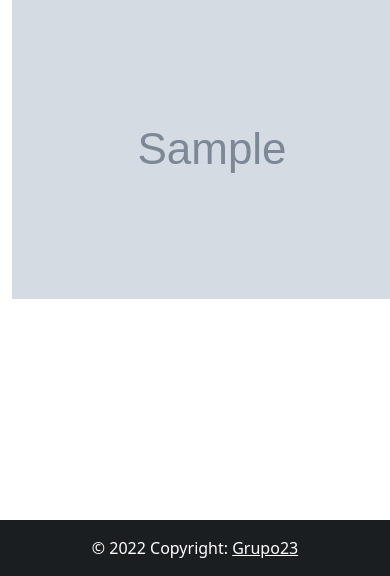
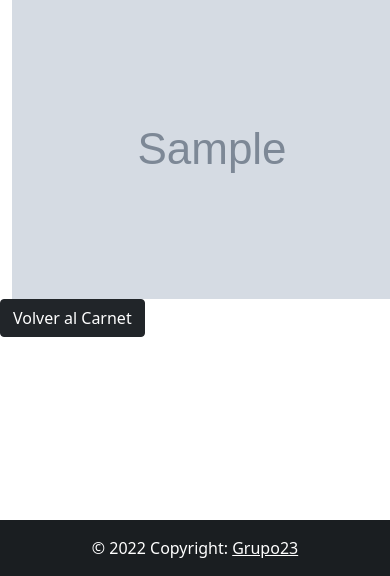
Before and after one commit to Juan-Cruz-GH/Proyecto-de-Software-UNLP, a Python web app: template admin/src/web/templates/carnet/upload_image.html in a window 390 px wide; the page is wider, and only the part inside the window is pictured. Shown: the part 296-872 px from the top of that part. Run offline with Jinja, Linux system fonts and the light colour scheme; the template is opened without the code that fills it: most values are stand-ins (such as "Sample title", 1, 10 or a date in 2020); grey boxes marked "Sample" are stand-in pictures; form fields are guessed from the names that the template uses.

Commit message:
carnet, agregado html

```diff
--- a/admin/src/web/templates/carnet/upload_image.html
+++ b/admin/src/web/templates/carnet/upload_image.html
@@ -24,8 +24,10 @@ Configuración del sistema - Club Villa Elisa
                     <div>
                         {{ form.photo(class="form-control")}}
                     </div>
-                    <div>
-                        {{form.submit(class="btn btn-success")}}
+                    <div class="row">
+                        <div class="col-md-6">
+                            {{form.submit(class="btn btn-success")}}
+                        </div>
                     </div>
                 </div>
             </form>
@@ -39,6 +41,11 @@ Configuración del sistema - Club Villa Elisa
 
         </div>
     </div>
+
+</div>
+<div class="col-md-4 offset-md-9 mt-6">
+    <a href="{{url_for('carnet.view_license', id=socio.id)}}" class="btn btn-dark">Volver al
+        Carnet</a>
 </div>
 
 {% endblock %}
```
